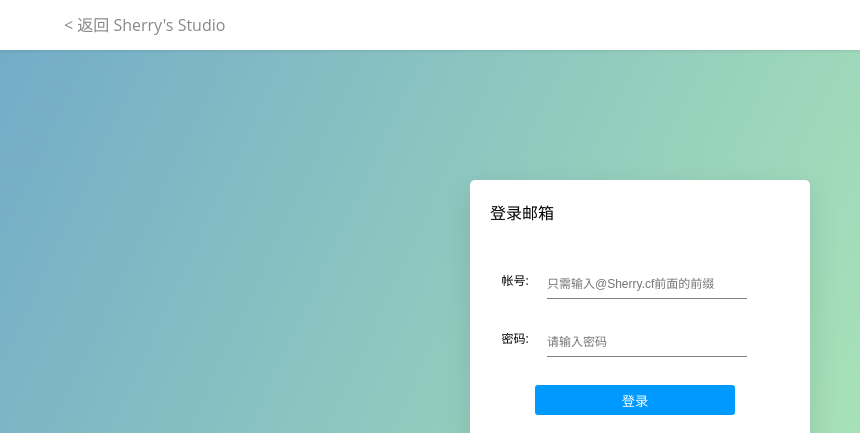
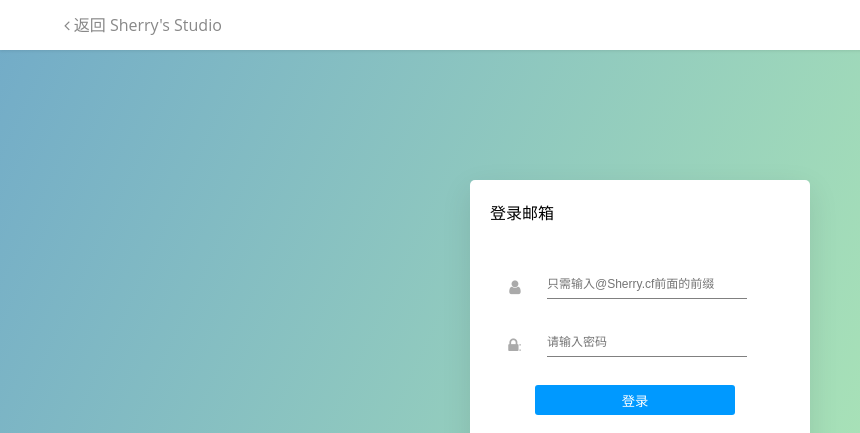
Before and after one commit to Sherryme/Exmail-Beautify, a plain HTML site: page index.html in a window 1280 px wide. Shown: the top 433 px of the page, 0-860 px from the left. Drawn offline with Linux system fonts and the light colour scheme.

Commit message:
add icon

```diff
--- a/index.html
+++ b/index.html
@@ -5,11 +5,12 @@
         <link rel="shortcut icon" href="/pic/icon.jpg" type="image/x-icon" />
 	    <title>登录 - 雪莉邮箱</title>
 		<link rel="stylesheet" href="style.css">
+		<link href="https://cdn.bootcss.com/font-awesome/4.7.0/css/font-awesome.min.css" rel="stylesheet">
     </head>
     <script type="text/javascript" src="./outerlogin.js"  charset="gb18030"></script>
 	<body>
 		<div id="nav">
-			<a href="/">< 返回 Sherry's Studio</a>
+			<a href="javascript:window.history.go(-1)"><i class="fa fa-angle-left">&nbsp;</i>返回 Sherry's Studio</a>
 		</div>
 		<center>
 			<script type="text/javascript">
--- a/style.css
+++ b/style.css
@@ -60,6 +60,13 @@ body {
 .bizmail_loginpanel .bizmail_column {
 	height:58px;
 }
+.bizmail_loginpanel .bizmail_column {
+	color:#aaaaaa;
+}
+.bizmail_loginpanel .bizmail_column i.fa{
+	margin-top: 10px;
+	font-size: 16px;
+}
 .bizmail_loginpanel .bizmail_column label {
 	display:block;
 	float:left;
```
Also changed, not shown: outerlogin.js (+1 -1 lines).
